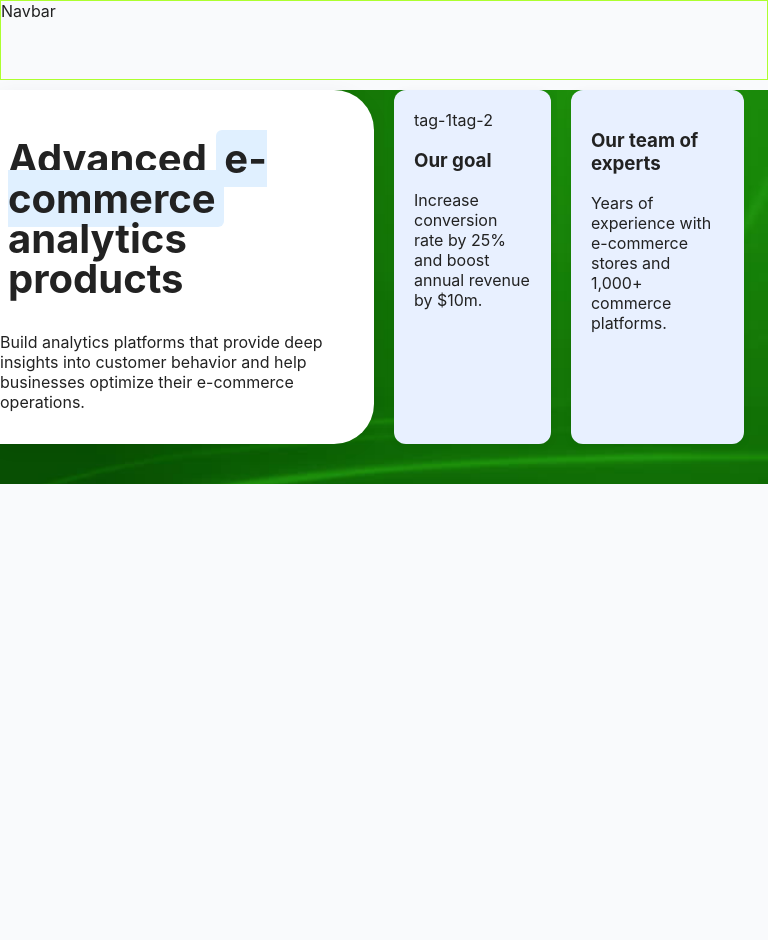
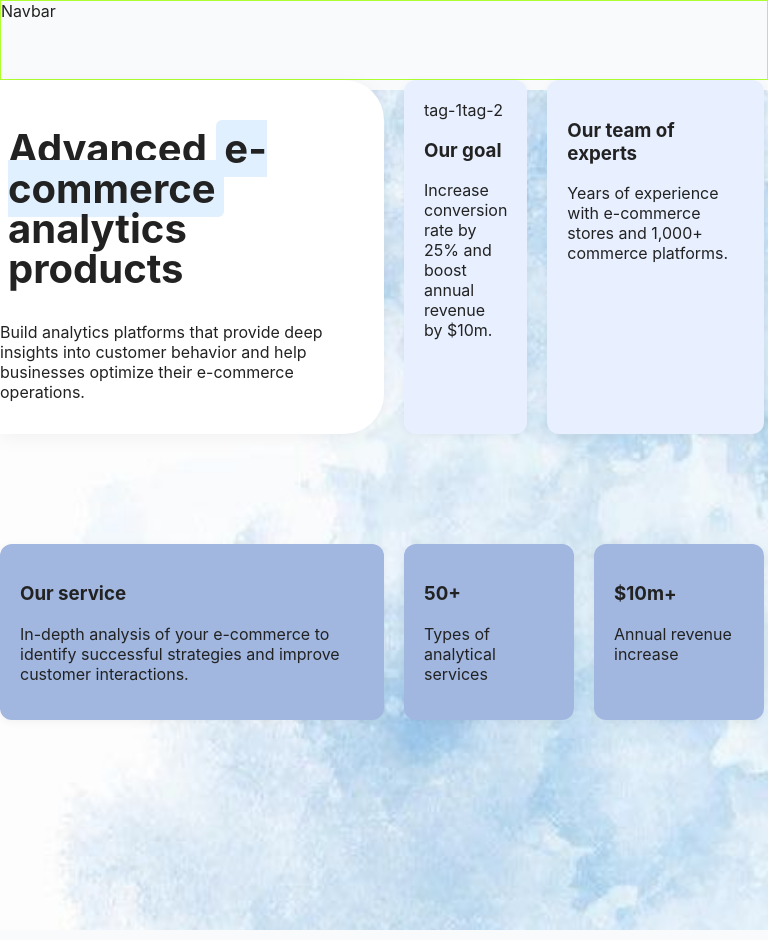
Before and after one commit to banuaggun/landing-page, a React (Vite) app: page / in a window 768 px wide. Before the commit the page ends 800 px from the top, so only its background shows below. Built offline with nearby package versions, Linux system fonts and the light colour scheme.

Commit message:
feat(hero): integrate card components - 2

```diff
--- a/src/components/hero/Hero.jsx
+++ b/src/components/hero/Hero.jsx
@@ -3,6 +3,9 @@ import "./hero.css";
 import VisionCard from "../heroCards/vision-card/VisionCard";
 import GoalCard from "../heroCards/goal-card/GoalCard";
 import ServiceCard from "../heroCards/service-card/ServiceCard";
+import TeamCard from "../heroCards/team-card/TeamCard";
+import StatsCard from "../heroCards/stats-card/StatsCard";
+import RevenueCard from "../heroCards/revenue-card/RevenueCard";
 
 const Hero = () => {
   return (
@@ -16,7 +19,15 @@ const Hero = () => {
           <ServiceCard />
         </div>
       </div>
-
+      <div className="hero">
+        <div className="hero-left">
+          <TeamCard />
+        </div>
+        <div className="hero-right ">
+          <StatsCard />
+          <RevenueCard />
+        </div>
+      </div>
     </div>
   );
 };
--- a/src/components/hero/hero.css
+++ b/src/components/hero/hero.css
@@ -11,10 +11,10 @@
   max-width: 1200px;
   margin: 10px auto;
   padding: 0px 20px 40px 0;
-  background-image: url("../../assets/bg.jpg");
+ background-image: url("../../assets/image.png");
   background-repeat: no-repeat;
   background-size: cover;
-  height: 100%;
+  height: 100vh;
 }
 
 .hero {
@@ -22,6 +22,26 @@
   grid-template-columns: 50% 50%;
   gap: 20px;
   align-items: stretch;
+}
+
+.hero:first-child {
+  position: absolute;
+  top: 10%;
+  left: 0;
+  right: 0;
+  display: grid;
+  grid-template-columns: 50% 50%;
+  gap: 20px;
+}
+
+.hero:last-child {
+  position: absolute;
+  bottom: 10%;
+  left: 0;
+  right: 0;
+  display: grid;
+  grid-template-columns: 50% 50%;
+  gap: 20px;
 }
 
 .hero-right {
@@ -34,3 +54,47 @@
 .hero-right:nth-child(2){
   width:calc(100% - 24px);
 }
+
+.cards {
+  display: grid;
+  grid-template-columns: 50% 30% 20%;
+  gap: 20px;
+  align-items: center;
+  margin-top: 40px;
+}
+
+@media only screen and (max-width: 480px) {
+  .wrapper{
+    padding:0 20px 40px 20px;
+  }
+  .hero {
+    grid-template-columns: 1fr;
+    margin:0 auto;
+  }
+  .hero-right {
+    flex-direction: column;
+  }
+  .cards {
+    grid-template-columns: 1fr;
+  }
+}
+
+@media (min-width: 481px) and (max-width: 768px) {
+  .hero {
+    grid-template-columns: 1fr;
+  }
+  .hero-right {
+    flex-direction: row;
+    justify-content: space-between;
+  }
+  .team-card, .goalcard, .stats-card, .revenue-card{
+    flex: 1 1 48%;
+  }
+  .cards {
+    grid-template-columns: 1fr 1fr;
+    grid-template-rows: auto auto;
+  }
+  .servicecard {
+    grid-column: 1 / 3;
+  }
+}
```
Also changed, not shown: src/assets/image.png (added), src/components/heroCards/vision-card/vision.css (line endings or trailing spaces).
